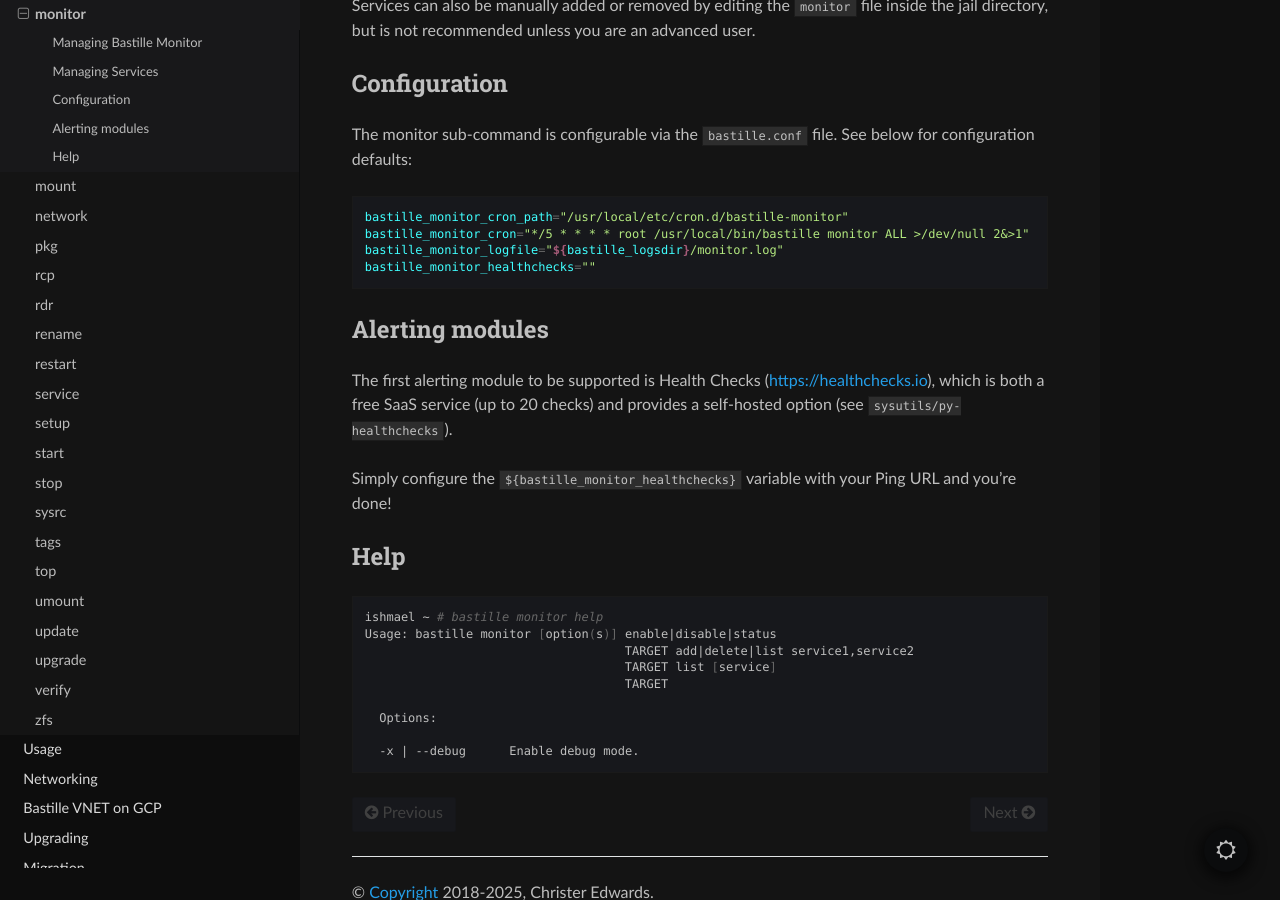
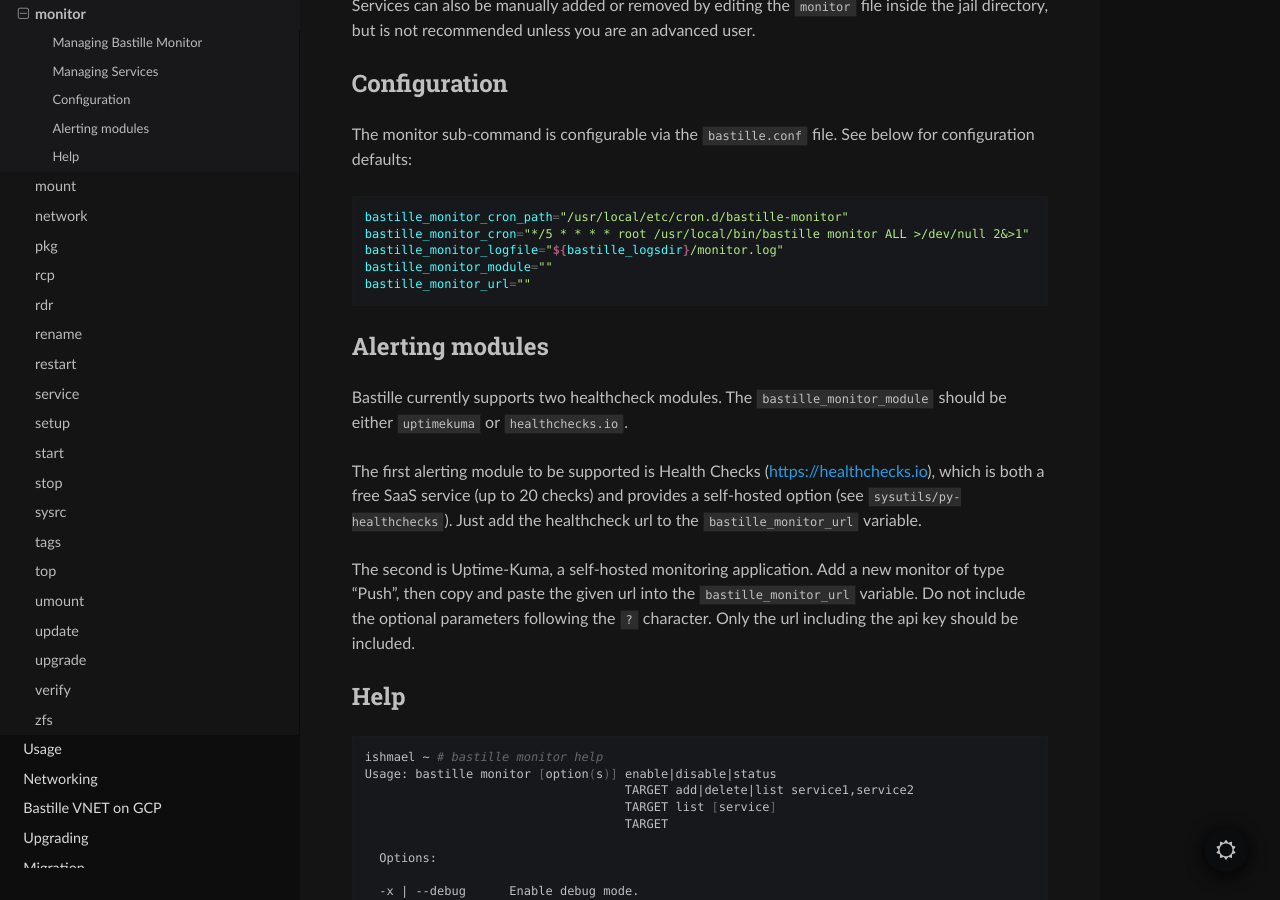
Before and after one commit to BastilleBSD/bastille, a Sphinx documentation site: the page built from docs/chapters/subcommands/monitor.rst, in a window 1280 px wide and 900 px high, scrolled down 962 px. Built offline with Sphinx 7.4.7 and the Read the Docs theme 3.1.0, drawn with Linux system fonts in a browser that asks for light colours.

Commit message:
monitor: docs

```diff
--- a/docs/chapters/subcommands/monitor.rst
+++ b/docs/chapters/subcommands/monitor.rst
@@ -51,18 +51,23 @@ for configuration defaults:
   bastille_monitor_cron_path="/usr/local/etc/cron.d/bastille-monitor"
   bastille_monitor_cron="*/5 * * * * root /usr/local/bin/bastille monitor ALL >/dev/null 2&>1"
   bastille_monitor_logfile="${bastille_logsdir}/monitor.log"
-  bastille_monitor_healthchecks=""
-
+  bastille_monitor_module=""
+  bastille_monitor_url=""
 
 Alerting modules
 ----------------
 
+Bastille currently supports two healthcheck modules. The ``bastille_monitor_module`` should be
+either ``uptimekuma`` or ``healthchecks.io``.
+
 The first alerting module to be supported is Health Checks
 (https://healthchecks.io), which is both a free SaaS service (up to 20 checks)
-and provides a self-hosted option (see ``sysutils/py-healthchecks``).
+and provides a self-hosted option (see ``sysutils/py-healthchecks``). Just add the healthcheck url to
+the ``bastille_monitor_url`` variable.
 
-Simply configure the ``${bastille_monitor_healthchecks}`` variable with your Ping
-URL and you're done!
+The second is Uptime-Kuma, a self-hosted monitoring application. Add a new monitor of type "Push", then
+copy and paste the given url into the ``bastille_monitor_url`` variable. Do not include the optional
+parameters following the ``?`` character. Only the url including the api key should be included.
 
 
 Help
```
Also changed, not shown: 2 other files.
